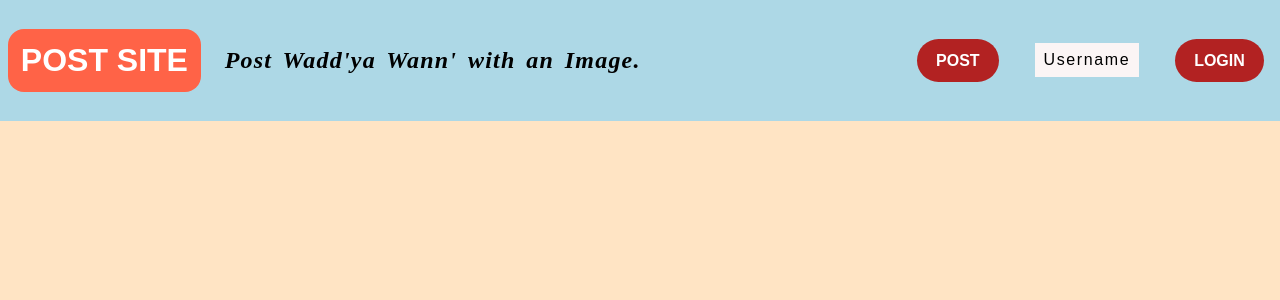
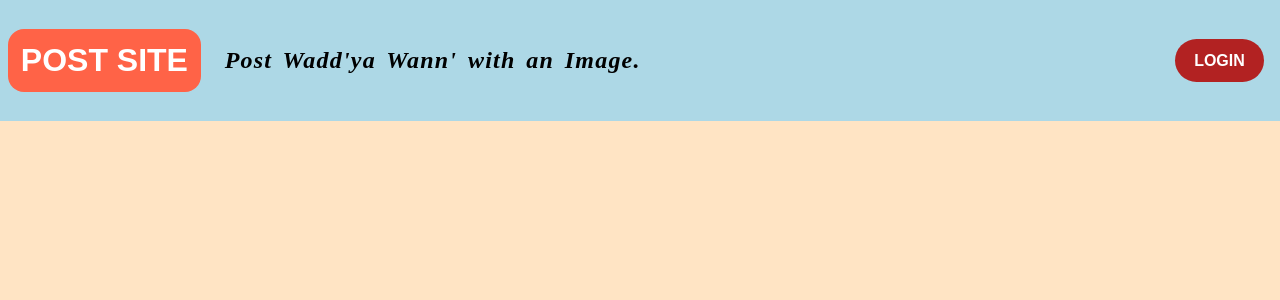
Before and after one commit to Worpakat/Django-Post-Site, a Django app: page / in a window 1280 px wide. Shown: the top 300 px of the page. Run offline with Django 4.2, Linux system fonts and the light colour scheme.

Commit message:
base html user auth setting made

```diff
--- a/templates/base.html
+++ b/templates/base.html
@@ -19,9 +19,13 @@
         <div class="right-cta">
           <nav>
             <ul class="rcta-list">
+              {% if user.is_authenticated %}
               <li><a href="/post" class="link">POST</a></li>
-              <li><p class="username">Username</p></li>
+              <li><p class="username">{{user.get_username}}</p></li>
+              <li><a href="/login" class="link">LOGOUT</a></li>
+              {% else %}
               <li><a href="/login" class="link">LOGIN</a></li>
+              {% endif %}
             </ul>
           </nav>
         </div>
```
Also changed, not shown: db.sqlite3.
